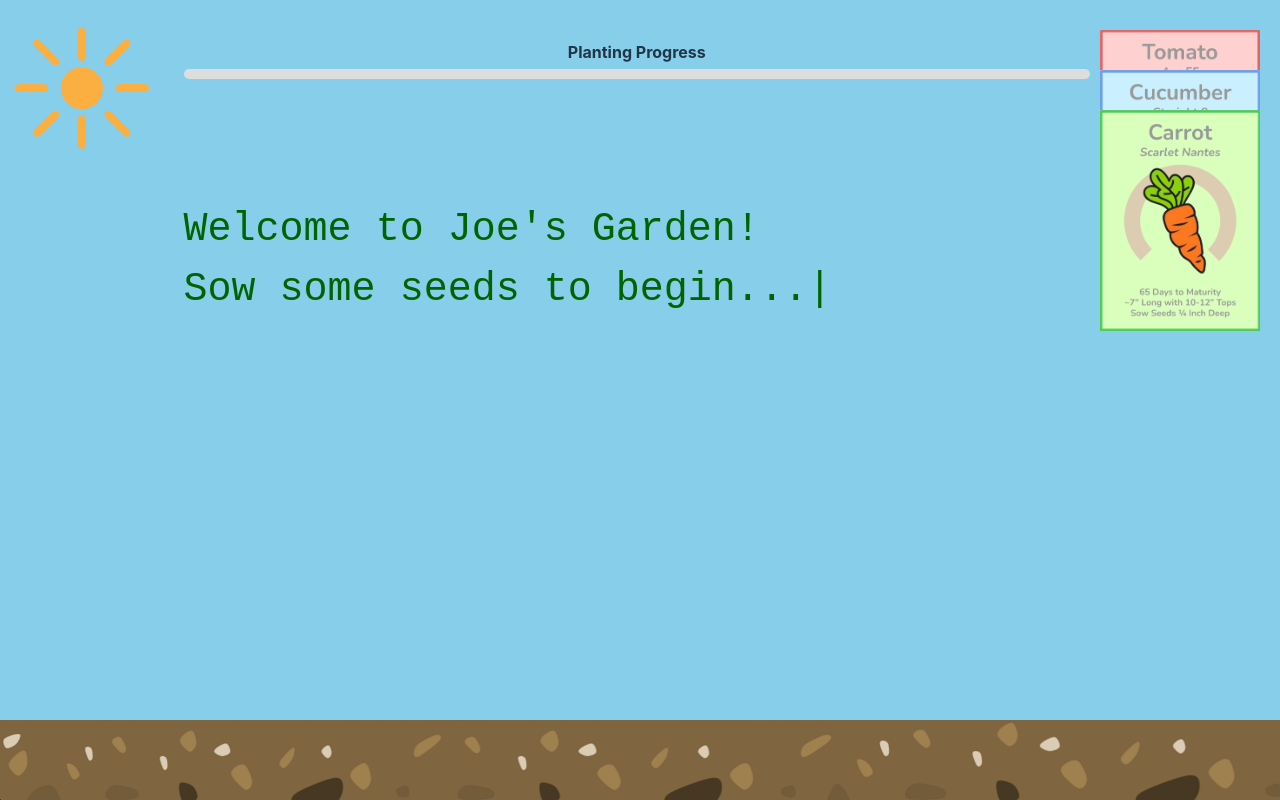
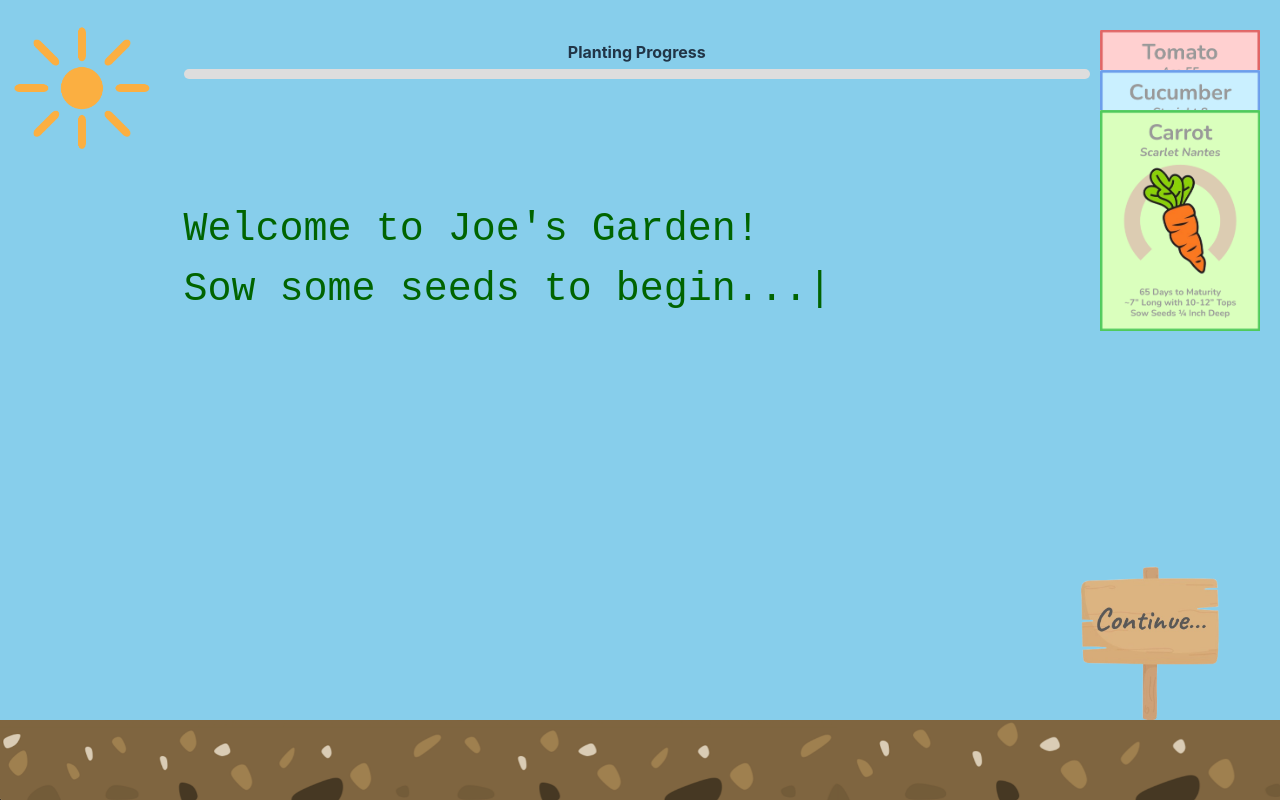
Before and after one commit to joku8/joku8.github.io, a React (Vite) app: page / in a window 1280 px wide. Built offline with nearby package versions, Linux system fonts and the light colour scheme.

Commit message:
implement continue button

```diff
--- /dev/null
+++ b/src/landing_page/ContinueSign.tsx
@@ -0,0 +1,65 @@
+import React, { useState } from "react";
+
+interface SignProps {
+  onClick: () => void;
+}
+
+const ContinueSign: React.FC<SignProps> = ({ onClick }) => {
+  const viewportWidth = window.innerWidth;
+  const viewportHeight = window.innerHeight;
+  const signWidth = 0.2 * viewportHeight; // Scales dynamically
+  const signHeight = signWidth * 1.2; // Adjust aspect ratio
+
+  const leftPosition = 0.9 * viewportWidth - signWidth / 2; // Center at 90% of viewport width
+  const bottomPosition = "8vh"; // Align with the top of the dirt layer
+
+  const [rotation, setRotation] = useState(0);
+  const [hasHovered, setHasHovered] = useState(false);
+
+  const handleMouseEnter = () => {
+    if (hasHovered) return; // Prevent animation replay during same hover event
+
+    setHasHovered(true);
+    let step = 0;
+    const wiggleSequence = [-10, 20, -10, 0]; // Rotation degrees
+
+    const animateWiggle = () => {
+      if (step < wiggleSequence.length) {
+        setRotation(wiggleSequence[step]);
+        step++;
+        setTimeout(animateWiggle, 375); // 1.5s total duration (375ms per step)
+      }
+    };
+
+    animateWiggle();
+  };
+
+  const handleMouseLeave = () => {
+    setHasHovered(false); // Reset so animation can play again next time
+  };
+
+  return (
+    <div
+      onClick={onClick}
+      onMouseEnter={handleMouseEnter}
+      onMouseLeave={handleMouseLeave}
+      style={{
+        position: "absolute",
+        bottom: bottomPosition,
+        left: `${leftPosition}px`,
+        width: `${signWidth}px`,
+        height: `${signHeight}px`,
+        backgroundImage: "url('/artifacts/continue-sign.png')",
+        backgroundRepeat: "no-repeat",
+        backgroundSize: "contain",
+        backgroundPosition: "center",
+        cursor: "pointer",
+        transformOrigin: "bottom center", // Rotate from midpoint of bottom edge
+        transform: `rotate(${rotation}deg)`,
+        transition: "transform 375ms ease-in-out",
+      }}
+    />
+  );
+};
+
+export default ContinueSign;
--- a/src/landing_page/LandingPage.tsx
+++ b/src/landing_page/LandingPage.tsx
@@ -2,6 +2,7 @@ import React, { useState, useEffect } from "react";
 import SeedStack from "./SeedStack";
 import ProgressBar from "./ProgressBar";
 import Typewriter from "./Typewriter";
+import ContinueSign from "./ContinueSign";
 
 interface LandingPageProps {
   setShowPortfolio: (value: boolean) => void;
@@ -14,6 +15,22 @@ const LandingPage: React.FC<LandingPageProps> = ({ setShowPortfolio }) => {
   const [isSecondLineDone, setIsSecondLineDone] = useState(false);
   const [isThirdLineDone, setIsThirdLineDone] = useState(false);
   const [fadeOut, setFadeOut] = useState(false);
+
+  useEffect(() => {
+    const isMobile = /Mobi|Android|iPhone|iPad|iPod/.test(navigator.userAgent) || window.innerWidth < 768;
+
+    if (isMobile) {
+      setShowPortfolio(true); // Bypass landing page for mobile devices
+    }
+  }, [setShowPortfolio]);
+
+
+  const handleSignClick = () => {
+    setFadeOut(true);
+    setTimeout(() => {
+      setShowPortfolio(true);
+    }, 1000); // 1-second fade effect
+  };
 
   useEffect(() => {
     if (isThirdLineDone) {
@@ -49,7 +66,7 @@ const LandingPage: React.FC<LandingPageProps> = ({ setShowPortfolio }) => {
         opacity: fadeOut ? 0 : 1,
       }}
     >
-      {/* Welcome Text - Left aligned with Progress Bar */}
+      {/* Welcome Text*/}
       <div
         style={{
           position: "absolute",
@@ -105,7 +122,7 @@ const LandingPage: React.FC<LandingPageProps> = ({ setShowPortfolio }) => {
         freeze={isProgressComplete}
       />
 
-      {/* Sun image (Always visible) */}
+      {/* Sun image*/}
       <div
         style={{
           position: "absolute",
@@ -126,6 +143,11 @@ const LandingPage: React.FC<LandingPageProps> = ({ setShowPortfolio }) => {
         freeze={isProgressComplete}
       />
 
+      {/* Continue Sign */}
+      <ContinueSign
+        onClick={handleSignClick}
+      />
+
       {/* Soil Layer (Always visible) */}
       <div
         style={{
@@ -139,7 +161,9 @@ const LandingPage: React.FC<LandingPageProps> = ({ setShowPortfolio }) => {
           backgroundPosition: "top left",
         }}
       />
+
     </div>
+
   );
 };
 
```
Also changed, not shown: public/artifacts/continue-sign.png (added), 1 other file (tests, documents, lock files or other folders).
